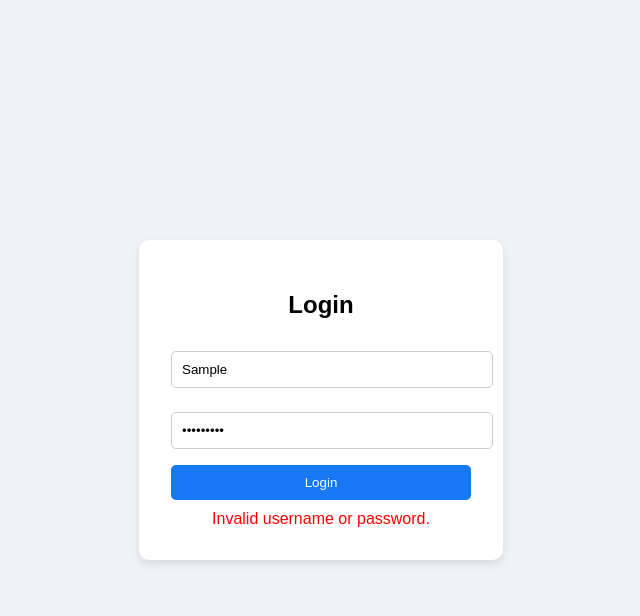
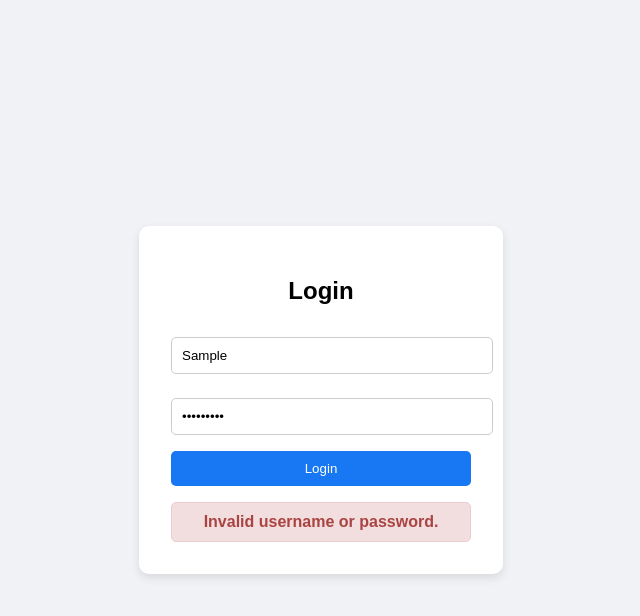
Before and after one commit to anonymous-user-untitled/Login-page, a plain HTML site: page index.html in a window 1280 px wide. Both pictures are taken after typing "Sample", "Sample123" into the empty fields and a click on the input "Login". Shown: the whole page, without its empty margins (319-959 px from the left). Drawn offline with Linux system fonts and the light colour scheme.

Commit message:
Update index.html

```diff
--- a/index.html
+++ b/index.html
@@ -51,10 +51,24 @@
       background-color: #145db2;
     }
 
-    .error {
-      color: red;
+    .message {
       text-align: center;
-      margin-top: 10px;
+      margin-top: 1rem;
+      padding: 10px;
+      border-radius: 5px;
+      font-weight: bold;
+    }
+
+    .message.error {
+      color: #a94442;
+      background-color: #f2dede;
+      border: 1px solid #ebccd1;
+    }
+
+    .message.success {
+      color: #3c763d;
+      background-color: #dff0d8;
+      border: 1px solid #d6e9c6;
     }
   </style>
 </head>
@@ -65,30 +79,31 @@
       <input type="text" id="username" placeholder="Username" required />
       <input type="password" id="password" placeholder="Password" required />
       <input type="submit" value="Login" />
-      <div class="error" id="errorMessage"></div>
     </form>
+    <div id="messageBox" class="message" style="display: none;"></div>
   </div>
 
   <script>
     const loginForm = document.getElementById('loginForm');
-    const errorMessage = document.getElementById('errorMessage');
+    const messageBox = document.getElementById('messageBox');
 
-    // Hardcoded credentials (for demo only)
     const validUsername = "admin";
     const validPassword = "password123";
 
-    loginForm.addEventListener('submit', function(e) {
+    loginForm.addEventListener('submit', function (e) {
       e.preventDefault();
 
       const username = document.getElementById('username').value;
       const password = document.getElementById('password').value;
 
       if (username === validUsername && password === validPassword) {
-        alert("Login successful!");
-        // Redirect or load another page
-        window.location.href = "dashboard.html"; // replace with your page
+        messageBox.textContent = "Login successful! Welcome, " + username + ".";
+        messageBox.className = "message success";
+        messageBox.style.display = "block";
       } else {
-        errorMessage.textContent = "Invalid username or password.";
+        messageBox.textContent = "Invalid username or password.";
+        messageBox.className = "message error";
+        messageBox.style.display = "block";
       }
     });
   </script>
```
